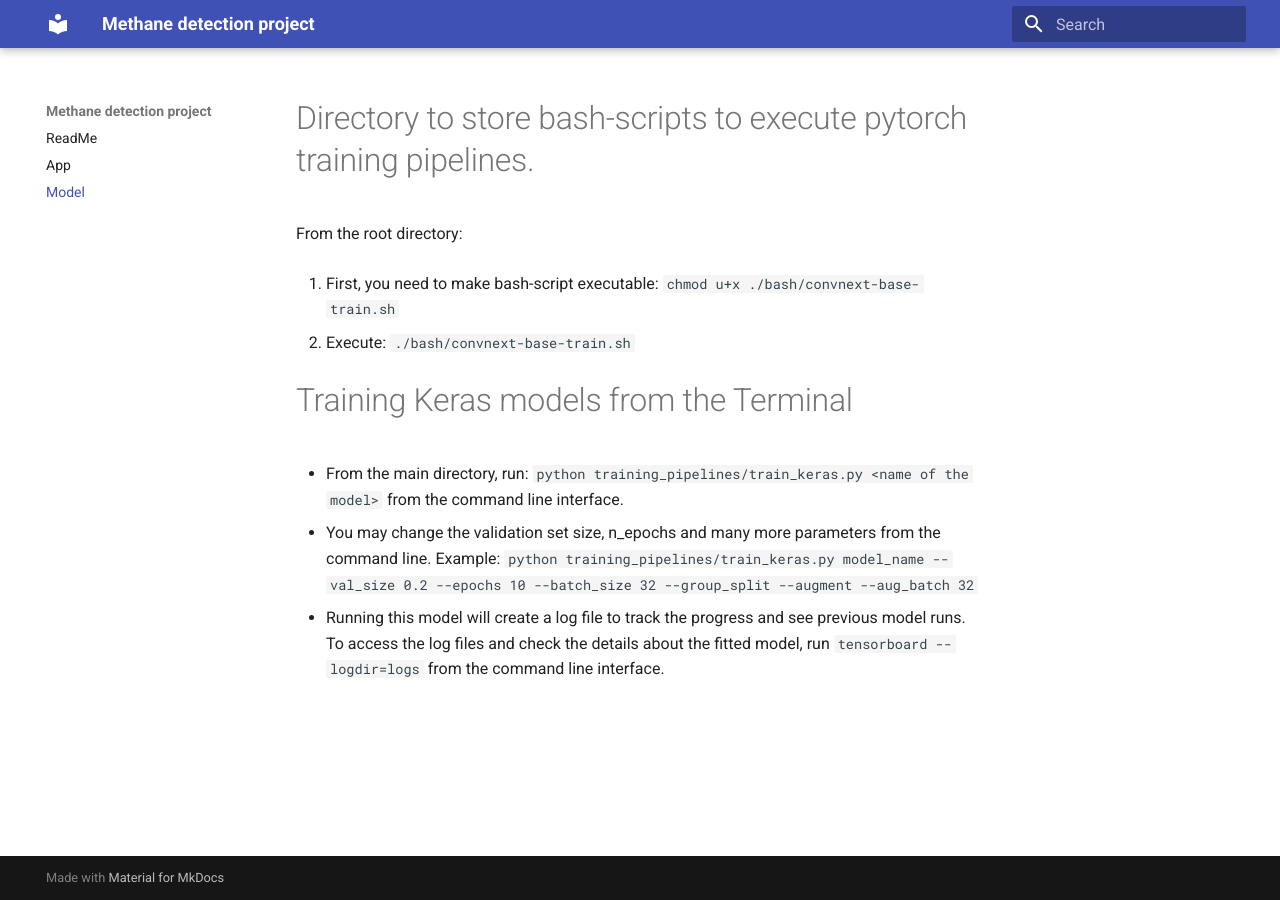
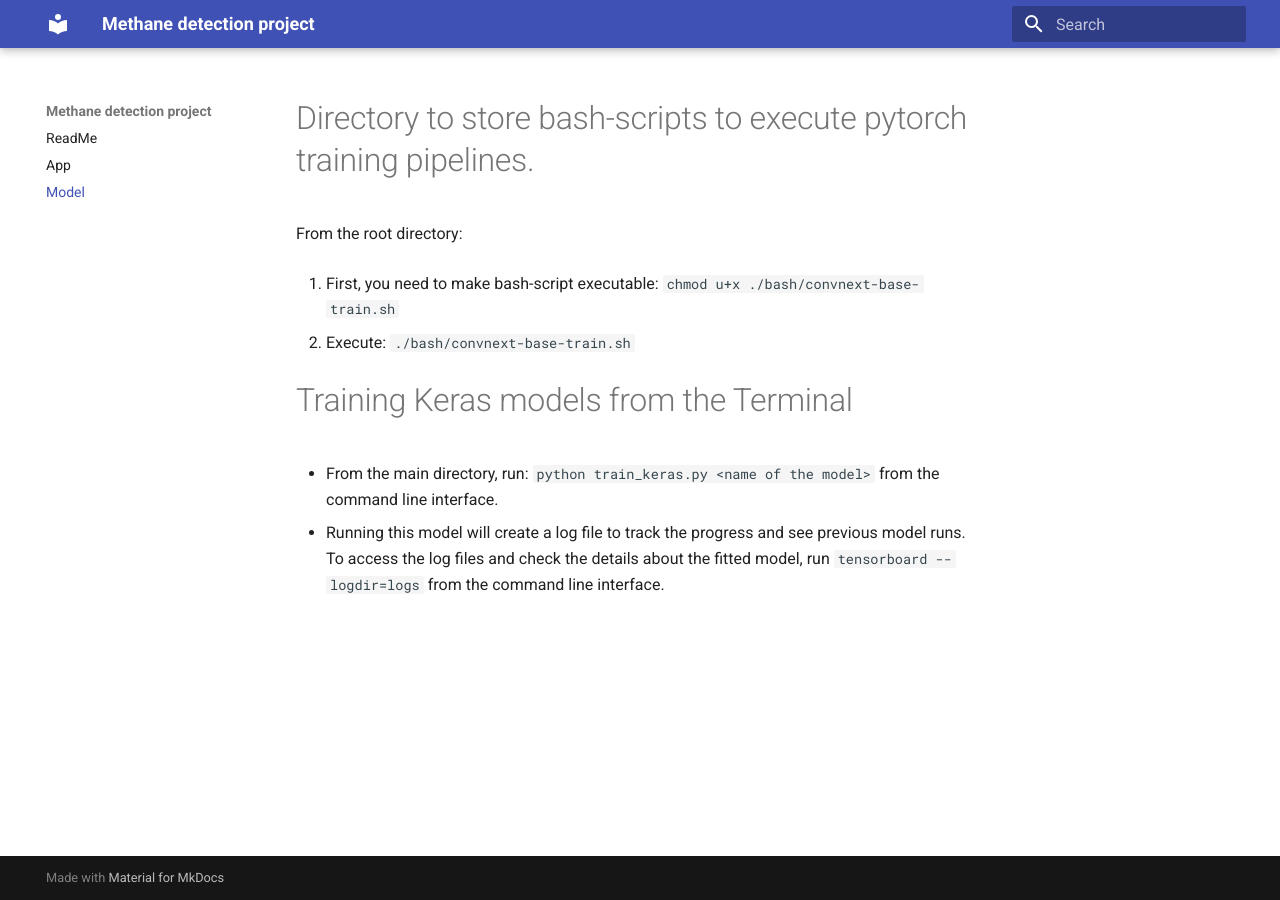
Before and after one commit to guillaumedherouville/mckinsey-methane-hackathon, an MkDocs documentation site: the page built from docs/model_training.md, in a window 1280 px wide. Built offline with MkDocs 1.6.1 and Material for MkDocs 9.7.7, drawn with Linux system fonts in a browser that asks for light colours.

Commit message:
Added modeltraining file

```diff
--- a/docs/model_training.md
+++ b/docs/model_training.md
@@ -8,6 +8,5 @@ From the root directory:
 
 
 # Training Keras models from the Terminal
-- From the main directory, run: `python training_pipelines/train_keras.py <name of the model>` from the command line interface.
-- You may change the validation set size, n_epochs and many more parameters from the command line. Example: `python training_pipelines/train_keras.py model_name --val_size 0.2 --epochs 10 --batch_size 32 --group_split --augment --aug_batch 32`
+- From the main directory, run: `python train_keras.py <name of the model>` from the command line interface.
 - Running this model will create a log file to track the progress and see previous model runs. To access the log files and check the details about the fitted model, run  `tensorboard --logdir=logs` from the command line interface.
```
